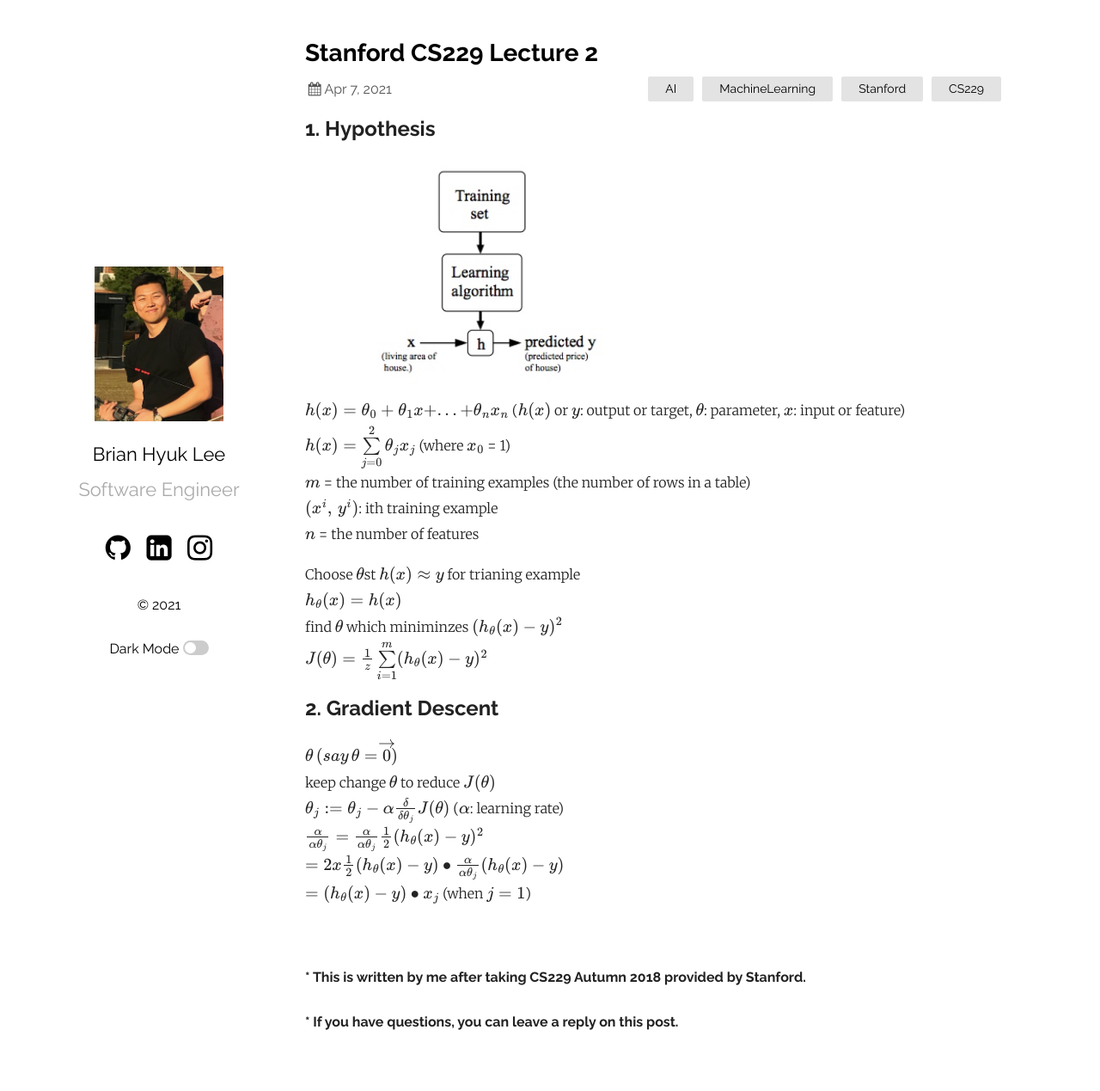
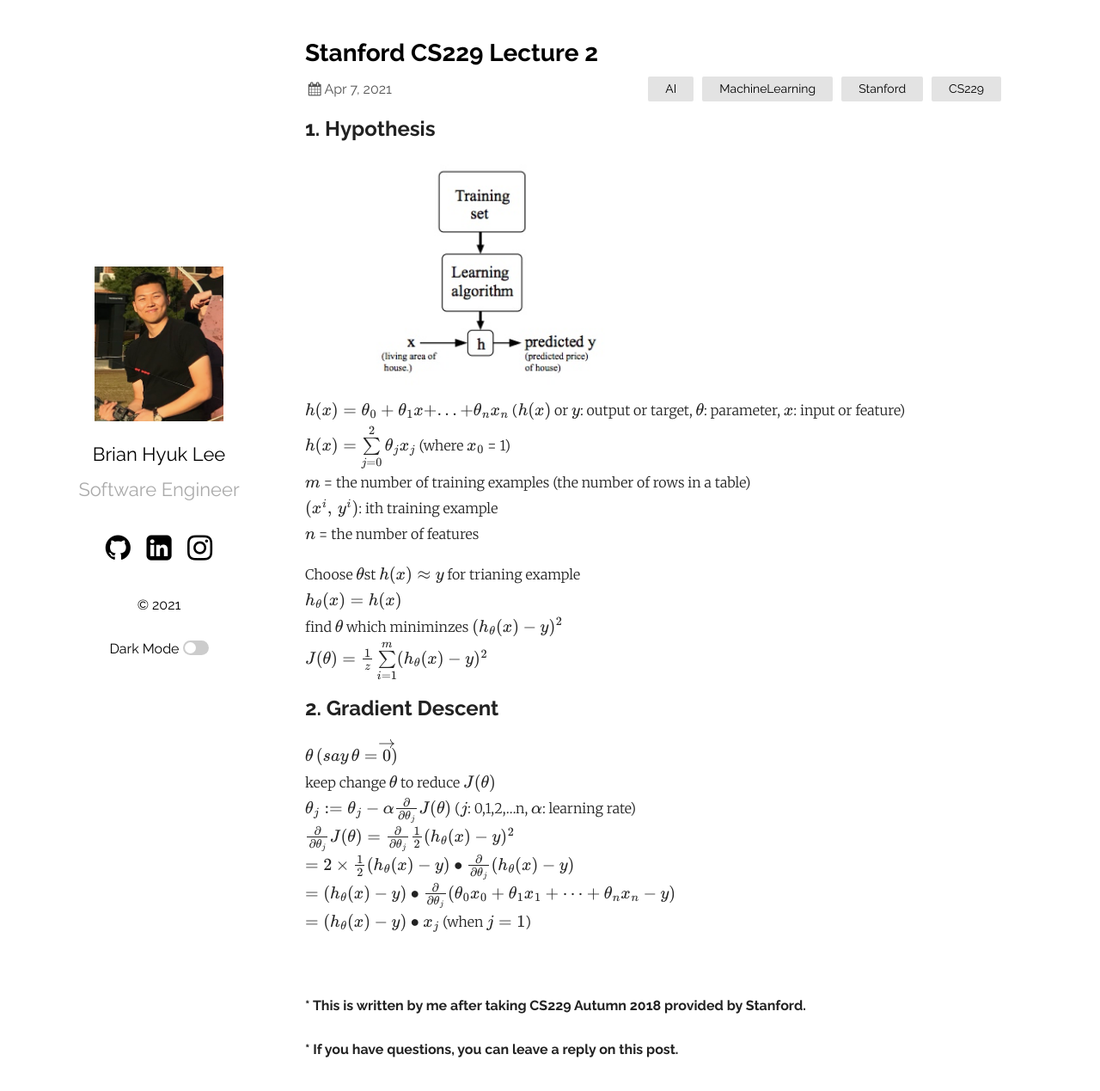
Before and after one commit to dlgur1994/dlgur1994.github.io, a Jekyll site: the page built from _posts/2021-04-06-CS229-Lecture2.md, in a window 1280 px wide and 1282 px high. Shown: the top 1269 px of the window at 86% size. Built offline with Jekyll 4.4.1, drawn with Linux system fonts in a browser that asks for light colours; formulas are drawn with MathJax 3; comment, search, counter and statistics services are not loaded.

Commit message:
CS229 lecture2 ing 21/04/20

```diff
--- a/_posts/2021-04-06-CS229-Lecture2.md
+++ b/_posts/2021-04-06-CS229-Lecture2.md
@@ -23,10 +23,13 @@ $$J({\theta}) = {1 \over z}\sum\limits_{i=1}^m(h_{\theta}(x)-y)^2$$
 ## 2. Gradient Descent
 $${\theta} \, (say \, {\theta} = \overrightarrow{0})$$
 keep change $${\theta}$$ to reduce $$J({\theta})$$
-$${\theta}_{j} := {\theta}_{j} - \alpha {\delta \over \delta{\theta}_{j}} J({\theta})$$ ($$\alpha$$: learning rate)
-$${\alpha \over \alpha {\theta}_{j}} = {\alpha \over \alpha \theta_{j}} {1 \over 2} (h_{\theta}(x) - y )^2$$
-$$= 2 x {1 \over 2} (h_{\theta}(x) - y) \bullet {\alpha \over \alpha \theta_{j}} (h_{\theta}(x) - y)$$
+$${\theta}_{j} := {\theta}_{j} - \alpha {\partial \over \partial \theta_{j}} J({\theta})$$ ($$j$$: 0,1,2,...n, $$\alpha$$: learning rate)
+$${\partial \over \partial \theta_{j}} J(\theta) = {\partial \over \partial \theta_{j}} {1 \over 2} (h_{\theta}(x) - y )^2$$
+$$= 2 \times {1 \over 2} (h_{\theta}(x) - y) \bullet {\partial \over \partial \theta_{j}} (h_{\theta}(x) - y)$$
+$$= (h_{\theta}(x) - y) \bullet {\partial \over \partial \theta_{j}} (\theta_{0}x_{0} + \theta_{1}x_{1} + \cdots + \theta_{n}x_{n} - y)$$
 $$= (h_{\theta}(x) - y) \bullet x_{j}$$ (when $$j=1$$)
+
+<!-- $$\theta_{j} := \theta_{j} - \alpha  -->
 
 
 <br/>
```
